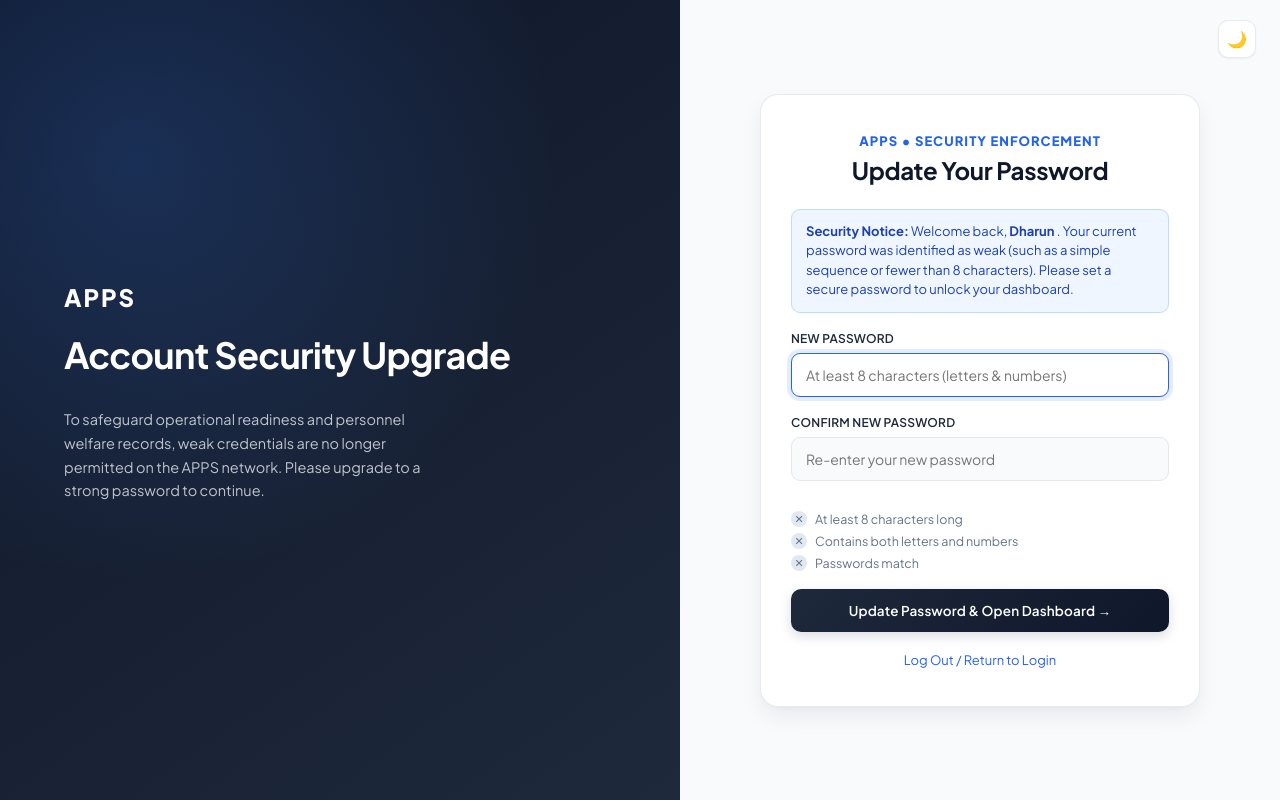
After one commit to Poetrixx123-D/APPS, a Flask app: page /upgrade_password in a window 1280 px wide. The commit adds this page. Run offline with Flask 3, Linux system fonts and the light colour scheme; a user stored in the database is signed in; data comes from the database, SQL or seed files in the repository; parts of the project's set-up code (start-up, migrations or seed data) failed here and were passed over.

Commit message:
Enforce strong password policy on signup and force upgrade for existing weak passwords

```diff
--- a/backend/app.py
+++ b/backend/app.py
@@ -447,6 +447,28 @@ def home():
     return redirect(url_for("login"))
 
 
+WEAK_PASSWORDS = {
+    "123456", "1234567", "12345678", "123456789", "01234567",
+    "password", "password123", "admin123", "qwerty", "qwertyui",
+    "111111", "000000", "11111111", "00000000", "welcome1", "pass1234", "letmein123"
+}
+
+
+def validate_password_strength(password):
+    """Ensure passwords meet security standards (min 8 chars, letters and digits, not blacklisted)."""
+    if not password or len(password) < 8:
+        return False, "Password must be at least 8 characters long."
+    if password.lower() in WEAK_PASSWORDS:
+        return False, "This password is too common and weak. Please choose a stronger password."
+    has_letter = any(c.isalpha() for c in password)
+    has_digit = any(c.isdigit() for c in password)
+    if not has_letter or not has_digit:
+        return False, "Password must contain both letters and numbers."
+    if len(set(password)) < 4:
+        return False, "Password has too many repeating characters. Please make it stronger."
+    return True, None
+
+
 def _name_taken(conn, name):
     return conn.execute(
         "SELECT 1 FROM Users WHERE LOWER(TRIM(name)) = LOWER(?)", (name,)
@@ -462,8 +484,10 @@ def _read_signup_form():
         error = "Please enter a name (up to 50 characters)."
     elif len(unit) > 50:
         error = "Unit name is too long (max 50 characters)."
-    elif len(password) < 6:
-        error = "Password must be at least 6 characters."
+    else:
+        is_strong, strength_err = validate_password_strength(password)
+        if not is_strong:
+            error = strength_err
     return name, unit, password, error
 
 
@@ -488,31 +512,33 @@ def signup():
             error = "Please enter a name (up to 50 characters)."
         elif len(unit) > 50:
             error = "Unit/Department name is too long (max 50 characters)."
-        elif len(password) < 6:
-            error = "Password must be at least 6 characters."
         else:
-            conn = get_db()
-            if _name_taken(conn, name):
-                error = "That name is already registered. Please log in or use a different name."
-                conn.close()
+            is_strong, strength_err = validate_password_strength(password)
+            if not is_strong:
+                error = strength_err
             else:
-                assigned_officer = pick_officer(conn) if role == "personnel" else None
-                cur = conn.execute(
-                    "INSERT INTO Users (name, unit, password, role, assigned_officer_id) "
-                    "VALUES (?, ?, ?, ?, ?)",
-                    (name, unit, generate_password_hash(password), role, assigned_officer)
-                )
-                conn.commit()
-                new_id = cur.lastrowid
-                conn.close()
-
-                # Automatically log in the user upon registration
-                session.clear()
-                session.permanent = True
-                session["user_id"] = new_id
-                session["user_name"] = name
-                session["role"] = role
-                return redirect(home_for_role(role))
+                conn = get_db()
+                if _name_taken(conn, name):
+                    error = "That name is already registered. Please log in or use a different name."
+                    conn.close()
+                else:
+                    assigned_officer = pick_officer(conn) if role == "personnel" else None
+                    cur = conn.execute(
+                        "INSERT INTO Users (name, unit, password, role, assigned_officer_id) "
+                        "VALUES (?, ?, ?, ?, ?)",
+                        (name, unit, generate_password_hash(password), role, assigned_officer)
+                    )
+                    conn.commit()
+                    new_id = cur.lastrowid
+                    conn.close()
+
+                    # Automatically log in the user upon registration
+                    session.clear()
+                    session.permanent = True
+                    session["user_id"] = new_id
+                    session["user_name"] = name
+                    session["role"] = role
+                    return redirect(home_for_role(role))
 
     return render_template("signup.html", error=error, active_role=role)
 
@@ -573,6 +599,16 @@ def login():
             if valid_users:
                 _LOGIN_FAILS.pop(key, None)
                 user = valid_users[0]
+
+                # Check if password meets modern security standards
+                is_strong, _ = validate_password_strength(password)
+                if not is_strong:
+                    session.clear()
+                    session["pending_upgrade_user_id"] = user["id"]
+                    session["pending_upgrade_user_name"] = user["name"]
+                    session["pending_upgrade_user_role"] = user["role"]
+                    return redirect(url_for("upgrade_password"))
+
                 session.clear()
                 session.permanent = True
                 session["user_id"] = user["id"]
@@ -584,6 +620,48 @@ def login():
                 error = "Invalid name or password. Please try again."
 
     return render_template("login.html", error=error)
+
+
+@app.route("/upgrade_password", methods=["GET", "POST"])
+def upgrade_password():
+    user_id = session.get("pending_upgrade_user_id")
+    if not user_id:
+        return redirect(url_for("login"))
+
+    error = None
+    user_name = session.get("pending_upgrade_user_name", "User")
+    user_role = session.get("pending_upgrade_user_role", "personnel")
+
+    if request.method == "POST":
+        new_password = request.form.get("new_password", "")
+        confirm_password = request.form.get("confirm_password", "")
+
+        if not new_password or not confirm_password:
+            error = "Please enter and confirm your new password."
+        elif new_password != confirm_password:
+            error = "New passwords do not match."
+        else:
+            is_strong, strength_err = validate_password_strength(new_password)
+            if not is_strong:
+                error = strength_err
+            else:
+                conn = get_db()
+                conn.execute(
+                    "UPDATE Users SET password = ? WHERE id = ?",
+                    (generate_password_hash(new_password), user_id)
+                )
+                log_activity(conn, user_id, "Security password upgrade completed", user_id)
+                conn.commit()
+                conn.close()
+
+                session.clear()
+                session.permanent = True
+                session["user_id"] = user_id
+                session["user_name"] = user_name
+                session["role"] = user_role
+                return redirect(home_for_role(user_role))
+
+    return render_template("upgrade_password.html", error=error, user_name=user_name)
 
 
 @app.route("/logout")
--- a/backend/templates/signup.html
+++ b/backend/templates/signup.html
@@ -57,7 +57,10 @@
         <input type="text" name="unit" id="unitInput" placeholder="e.g. 1st Infantry / Alpha" required>
 
         <label>Password</label>
-        <input type="password" name="password" minlength="6" placeholder="Minimum 6 characters" required>
+        <input type="password" name="password" id="signupPassword" minlength="8" placeholder="Minimum 8 characters (letters & numbers)" required>
+        <div id="pwHelp" style="font-size:12px; color:var(--steel); margin-top:-4px; margin-bottom:14px; line-height:1.4;">
+          🔒 Minimum 8 characters with both letters &amp; numbers (no weak sequences like 123456).
+        </div>
 
         <button type="submit" class="btn" id="submitBtn">Register as Personnel</button>
       </form>
--- /dev/null
+++ b/backend/templates/upgrade_password.html
@@ -0,0 +1,192 @@
+<!DOCTYPE html>
+<html lang="en">
+<head>
+<meta charset="UTF-8">
+<meta name="viewport" content="width=device-width, initial-scale=1.0">
+<title>APPS - Password Security Upgrade</title>
+<link rel="stylesheet" href="{{ url_for('static', filename='style.css') }}">
+<script>
+  (function(){
+    var t = localStorage.getItem('apps_theme');
+    if (t === 'dark' || (!t && window.matchMedia && window.matchMedia('(prefers-color-scheme: dark)').matches)) {
+      document.documentElement.classList.add('dark');
+    }
+  })();
+</script>
+<style>
+  .req-list {
+    list-style: none;
+    padding: 0;
+    margin: 12px 0 18px;
+    font-size: 12.5px;
+  }
+  .req-item {
+    display: flex;
+    align-items: center;
+    gap: 8px;
+    color: var(--steel);
+    margin-bottom: 6px;
+    transition: color 0.15s ease;
+  }
+  .req-item.valid {
+    color: var(--signal-low);
+    font-weight: 600;
+  }
+  .req-icon {
+    display: inline-flex;
+    align-items: center;
+    justify-content: center;
+    width: 16px;
+    height: 16px;
+    font-size: 11px;
+    border-radius: 50%;
+    background: #e2e8f0;
+    color: #64748b;
+  }
+  html.dark .req-icon {
+    background: #1e293b;
+    color: #94a3b8;
+  }
+  .req-item.valid .req-icon {
+    background: #dcfce7;
+    color: #15803d;
+  }
+  html.dark .req-item.valid .req-icon {
+    background: #064e3b;
+    color: #34d399;
+  }
+  .security-alert {
+    background: #eff6ff;
+    border: 1px solid #bfdbfe;
+    border-radius: var(--radius-sm);
+    padding: 12px 14px;
+    font-size: 13px;
+    color: #1e40af;
+    margin-bottom: 18px;
+    line-height: 1.5;
+  }
+  html.dark .security-alert {
+    background: #0f1d38;
+    border-color: #1e3a8a;
+    color: #93c5fd;
+  }
+</style>
+</head>
+<body>
+
+<div style="position:fixed; top:20px; right:24px; z-index:90;">
+  <button type="button" class="theme-toggle" aria-label="Toggle dark mode" title="Toggle dark mode">
+    <span class="theme-toggle-icon">🌙</span>
+  </button>
+</div>
+
+<div class="auth-shell">
+
+  <div class="auth-brand-panel">
+    <div class="brand-mark">APPS</div>
+    <h1>Account Security Upgrade</h1>
+    <p>To safeguard operational readiness and personnel welfare records, weak credentials are no longer permitted on the APPS network. Please upgrade to a strong password to continue.</p>
+  </div>
+
+  <div class="auth-form-panel">
+    <div class="auth-card">
+      <div class="brand">APPS <span>•</span> SECURITY ENFORCEMENT</div>
+      <h1>Update Your Password</h1>
+
+      <div class="security-alert">
+        <strong>Security Notice:</strong> Welcome back, <strong>{{ user_name }}</strong>. Your current password was identified as weak (such as a simple sequence or fewer than 8 characters). Please set a secure password to unlock your dashboard.
+      </div>
+
+      {% if error %}
+        <div class="error-box">{{ error }}</div>
+      {% endif %}
+
+      <form method="POST" action="/upgrade_password" id="upgradeForm">
+        <label for="new_password">New Password</label>
+        <input type="password" name="new_password" id="new_password" placeholder="At least 8 characters (letters &amp; numbers)" required autofocus>
+
+        <label for="confirm_password">Confirm New Password</label>
+        <input type="password" name="confirm_password" id="confirm_password" placeholder="Re-enter your new password" required>
+
+        <ul class="req-list">
+          <li class="req-item" id="req-len">
+            <span class="req-icon">✕</span>
+            <span>At least 8 characters long</span>
+          </li>
+          <li class="req-item" id="req-combo">
+            <span class="req-icon">✕</span>
+            <span>Contains both letters and numbers</span>
+          </li>
+          <li class="req-item" id="req-match">
+            <span class="req-icon">✕</span>
+            <span>Passwords match</span>
+          </li>
+        </ul>
+
+        <button type="submit" class="btn" id="submitBtn">Update Password &amp; Open Dashboard &rarr;</button>
+      </form>
+
+      <p class="foot-link"><a href="/logout">Log Out / Return to Login</a></p>
+    </div>
+  </div>
+
+</div>
+
+<script>
+  var newPw = document.getElementById('new_password');
+  var confPw = document.getElementById('confirm_password');
+  var reqLen = document.getElementById('req-len');
+  var reqCombo = document.getElementById('req-combo');
+  var reqMatch = document.getElementById('req-match');
+
+  function checkRequirements() {
+    var val = newPw.value || '';
+    var conf = confPw.value || '';
+
+    // Check Length
+    var hasLen = val.length >= 8;
+    updateReq(reqLen, hasLen);
+
+    // Check Letters & Numbers
+    var hasLetter = /[a-zA-Z]/.test(val);
+    var hasDigit = /[0-9]/.test(val);
+    var hasCombo = hasLetter && hasDigit;
+    updateReq(reqCombo, hasCombo);
+
+    // Check Match
+    var matches = val.length > 0 && val === conf;
+    updateReq(reqMatch, matches);
+  }
+
+  function updateReq(el, isValid) {
+    var icon = el.querySelector('.req-icon');
+    if (isValid) {
+      el.classList.add('valid');
+      icon.textContent = '✓';
+    } else {
+      el.classList.remove('valid');
+      icon.textContent = '✕';
+    }
+  }
+
+  newPw.addEventListener('input', checkRequirements);
+  confPw.addEventListener('input', checkRequirements);
+
+  // Theme Toggle Handler
+  (function(){
+    function updateIcons(dark) {
+      document.querySelectorAll('.theme-toggle-icon').forEach(function(i){ i.textContent = dark ? '☀️' : '🌙'; });
+    }
+    updateIcons(document.documentElement.classList.contains('dark'));
+    document.querySelectorAll('.theme-toggle').forEach(function(btn){
+      btn.addEventListener('click', function(){
+        var isDark = document.documentElement.classList.toggle('dark');
+        localStorage.setItem('apps_theme', isDark ? 'dark' : 'light');
+        updateIcons(isDark);
+      });
+    });
+  })();
+</script>
+
+</body>
+</html>
```
